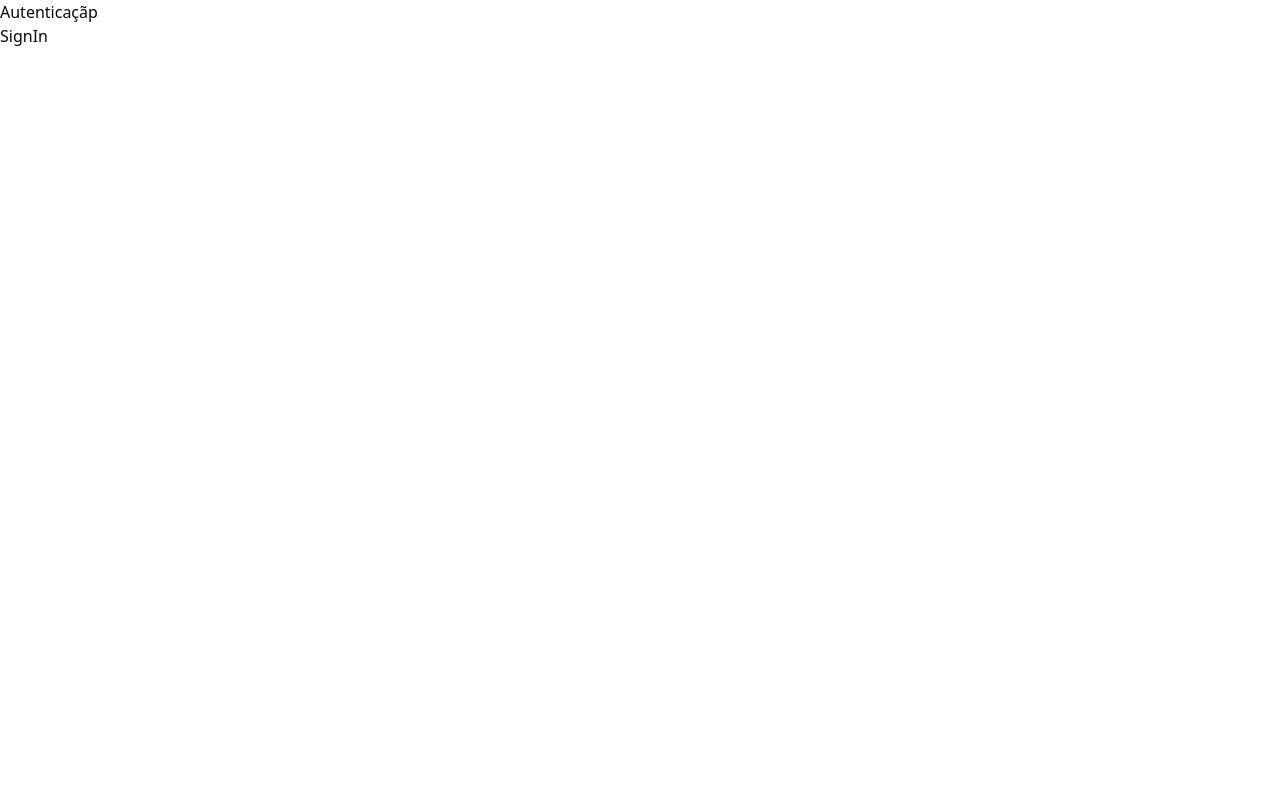
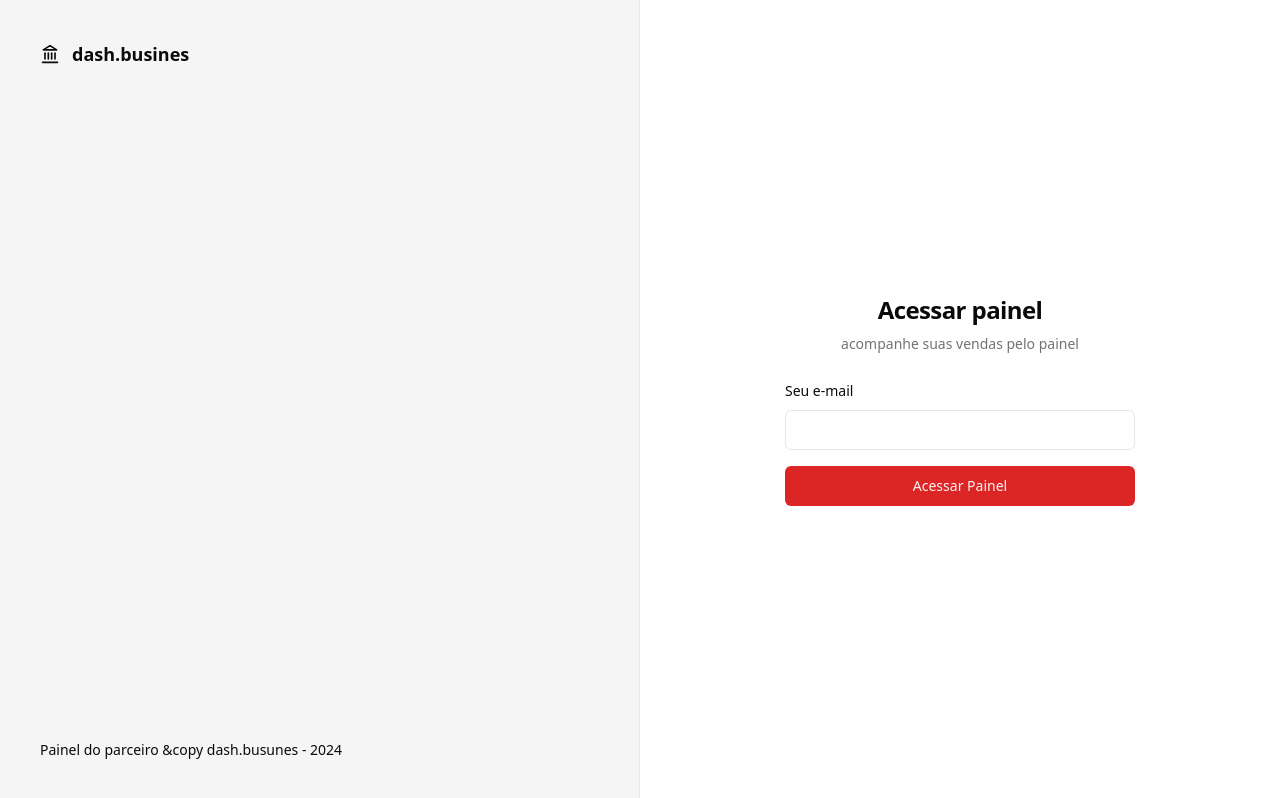
Before and after one commit to Inacioluz/dashboard-busines, a React (Vite) app: page /sign-in in a window 1280 px wide. Built offline with nearby package versions, Linux system fonts and the light colour scheme.

Commit message:
tela login ok

```diff
--- a/package.json
+++ b/package.json
@@ -10,6 +10,7 @@
     "preview": "vite preview"
   },
   "dependencies": {
+    "@radix-ui/react-label": "^2.0.2",
     "@radix-ui/react-slot": "^1.0.2",
     "class-variance-authority": "^0.7.0",
     "clsx": "^2.1.0",
--- /dev/null
+++ b/src/components/ui/input.tsx
@@ -0,0 +1,24 @@
+import * as React from 'react'
+
+import { cn } from '@/lib/utils'
+
+export type InputProps = React.InputHTMLAttributes<HTMLInputElement>
+
+const Input = React.forwardRef<HTMLInputElement, InputProps>(
+  ({ className, type, ...props }, ref) => {
+    return (
+      <input
+        type={type}
+        className={cn(
+          'flex h-10 w-full rounded-md border border-input bg-background px-3 py-2 text-sm ring-offset-background file:border-0 file:bg-transparent file:text-sm file:font-medium placeholder:text-muted-foreground focus-visible:outline-none focus-visible:ring-2 focus-visible:ring-ring focus-visible:ring-offset-2 disabled:cursor-not-allowed disabled:opacity-50',
+          className,
+        )}
+        ref={ref}
+        {...props}
+      />
+    )
+  },
+)
+Input.displayName = 'Input'
+
+export { Input }
--- /dev/null
+++ b/src/components/ui/label.tsx
@@ -0,0 +1,24 @@
+import * as LabelPrimitive from '@radix-ui/react-label'
+import { cva, type VariantProps } from 'class-variance-authority'
+import * as React from 'react'
+
+import { cn } from '@/lib/utils'
+
+const labelVariants = cva(
+  'text-sm font-medium leading-none peer-disabled:cursor-not-allowed peer-disabled:opacity-70',
+)
+
+const Label = React.forwardRef<
+  React.ElementRef<typeof LabelPrimitive.Root>,
+  React.ComponentPropsWithoutRef<typeof LabelPrimitive.Root> &
+    VariantProps<typeof labelVariants>
+>(({ className, ...props }, ref) => (
+  <LabelPrimitive.Root
+    ref={ref}
+    className={cn(labelVariants(), className)}
+    {...props}
+  />
+))
+Label.displayName = LabelPrimitive.Root.displayName
+
+export { Label }
--- a/src/global.css
+++ b/src/global.css
@@ -2,69 +2,54 @@
 @tailwind components;
 @tailwind utilities;
 
+
 @layer base {
   :root {
     --background: 0 0% 100%;
-    --foreground: 240 10% 3.9%;
-
+    --foreground: 0 0% 3.9%;
     --card: 0 0% 100%;
-    --card-foreground: 240 10% 3.9%;
-
+    --card-foreground: 0 0% 3.9%;
     --popover: 0 0% 100%;
-    --popover-foreground: 240 10% 3.9%;
-
-    --primary: 240 5.9% 10%;
-    --primary-foreground: 0 0% 98%;
-
-    --secondary: 240 4.8% 95.9%;
-    --secondary-foreground: 240 5.9% 10%;
-
-    --muted: 240 4.8% 95.9%;
-    --muted-foreground: 240 3.8% 46.1%;
-
-    --accent: 240 4.8% 95.9%;
-    --accent-foreground: 240 5.9% 10%;
-
+    --popover-foreground: 0 0% 3.9%;
+    --primary: 0 72.2% 50.6%;
+    --primary-foreground: 0 85.7% 97.3%;
+    --secondary: 0 0% 96.1%;
+    --secondary-foreground: 0 0% 9%;
+    --muted: 0 0% 96.1%;
+    --muted-foreground: 0 0% 45.1%;
+    --accent: 0 0% 96.1%;
+    --accent-foreground: 0 0% 9%;
     --destructive: 0 84.2% 60.2%;
     --destructive-foreground: 0 0% 98%;
-
-    --border: 240 5.9% 90%;
-    --input: 240 5.9% 90%;
-    --ring: 240 10% 3.9%;
-
+    --border: 0 0% 89.8%;
+    --input: 0 0% 89.8%;
+    --ring: 0 72.2% 50.6%;
     --radius: 0.5rem;
   }
 
   .dark {
-    --background: 240 10% 3.9%;
+    --background: 0 0% 3.9%;
     --foreground: 0 0% 98%;
-
-    --card: 240 10% 3.9%;
+    --card: 0 0% 3.9%;
     --card-foreground: 0 0% 98%;
-
-    --popover: 240 10% 3.9%;
+    --popover: 0 0% 3.9%;
     --popover-foreground: 0 0% 98%;
-
-    --primary: 0 0% 98%;
-    --primary-foreground: 240 5.9% 10%;
-
-    --secondary: 240 3.7% 15.9%;
+    --primary: 0 72.2% 50.6%;
+    --primary-foreground: 0 85.7% 97.3%;
+    --secondary: 0 0% 14.9%;
     --secondary-foreground: 0 0% 98%;
-
-    --muted: 240 3.7% 15.9%;
-    --muted-foreground: 240 5% 64.9%;
-
-    --accent: 240 3.7% 15.9%;
+    --muted: 0 0% 14.9%;
+    --muted-foreground: 0 0% 63.9%;
+    --accent: 0 0% 14.9%;
     --accent-foreground: 0 0% 98%;
-
     --destructive: 0 62.8% 30.6%;
     --destructive-foreground: 0 0% 98%;
-
-    --border: 240 3.7% 15.9%;
-    --input: 240 3.7% 15.9%;
-    --ring: 240 4.9% 83.9%;
+    --border: 0 0% 14.9%;
+    --input: 0 0% 14.9%;
+    --ring: 0 72.2% 50.6%;
   }
 }
+
 
 @layer base {
   * {
--- a/src/pages/_layouts/auth.tsx
+++ b/src/pages/_layouts/auth.tsx
@@ -1,11 +1,19 @@
+import { Landmark } from 'lucide-react'
 import { Outlet } from 'react-router-dom'
 
 export function AuthLayout() {
   return (
-    <div>
-      <h1>Autenticaçãp</h1>
-
-      <div>
+    <div className="grid min-h-screen grid-cols-2">
+      <div className="flex h-full flex-col justify-between border-r border-foreground/5 bg-muted p-10 text-foreground ">
+        <div className="flex items-center gap-3 text-lg text-foreground">
+          <Landmark className="h-5 w-5" />
+          <span className="font-semibold">dash.busines</span>
+        </div>
+        <footer className="text-sm">
+          Painel do parceiro &copy dash.busunes - {new Date().getFullYear()}
+        </footer>
+      </div>
+      <div className="flex flex-col items-center justify-center">
         <Outlet />
       </div>
     </div>
--- a/src/pages/auth/sign-in.tsx
+++ b/src/pages/auth/sign-in.tsx
@@ -1,10 +1,36 @@
 import { Helmet } from 'react-helmet-async'
+
+import { Button } from '@/components/ui/button'
+import { Input } from '@/components/ui/input'
+import { Label } from '@/components/ui/label'
 
 export function SignIn() {
   return (
-    <div>
+    <>
       <Helmet title="Login" />
-      <h1>SignIn</h1>
-    </div>
+      <div className="p-8">
+        <div className="flex w-[350px] flex-col justify-center gap-6">
+          <div className="flex flex-col gap-2 text-center">
+            <h1 className="text-2xl font-semibold tracking-tight">
+              Acessar painel
+            </h1>
+            <p className="text-sm text-muted-foreground">
+              acompanhe suas vendas pelo painel
+            </p>
+          </div>
+
+          <form className="space-y-4">
+            <div className="space-y-2">
+              <Label htmlFor="email">Seu e-mail</Label>
+              <Input id="email" type="email"></Input>
+            </div>
+
+            <Button className="w-full" type="submit">
+              Acessar Painel
+            </Button>
+          </form>
+        </div>
+      </div>
+    </>
   )
 }
```
Also changed, not shown: 1 other file (tests, documents, lock files or other folders).
